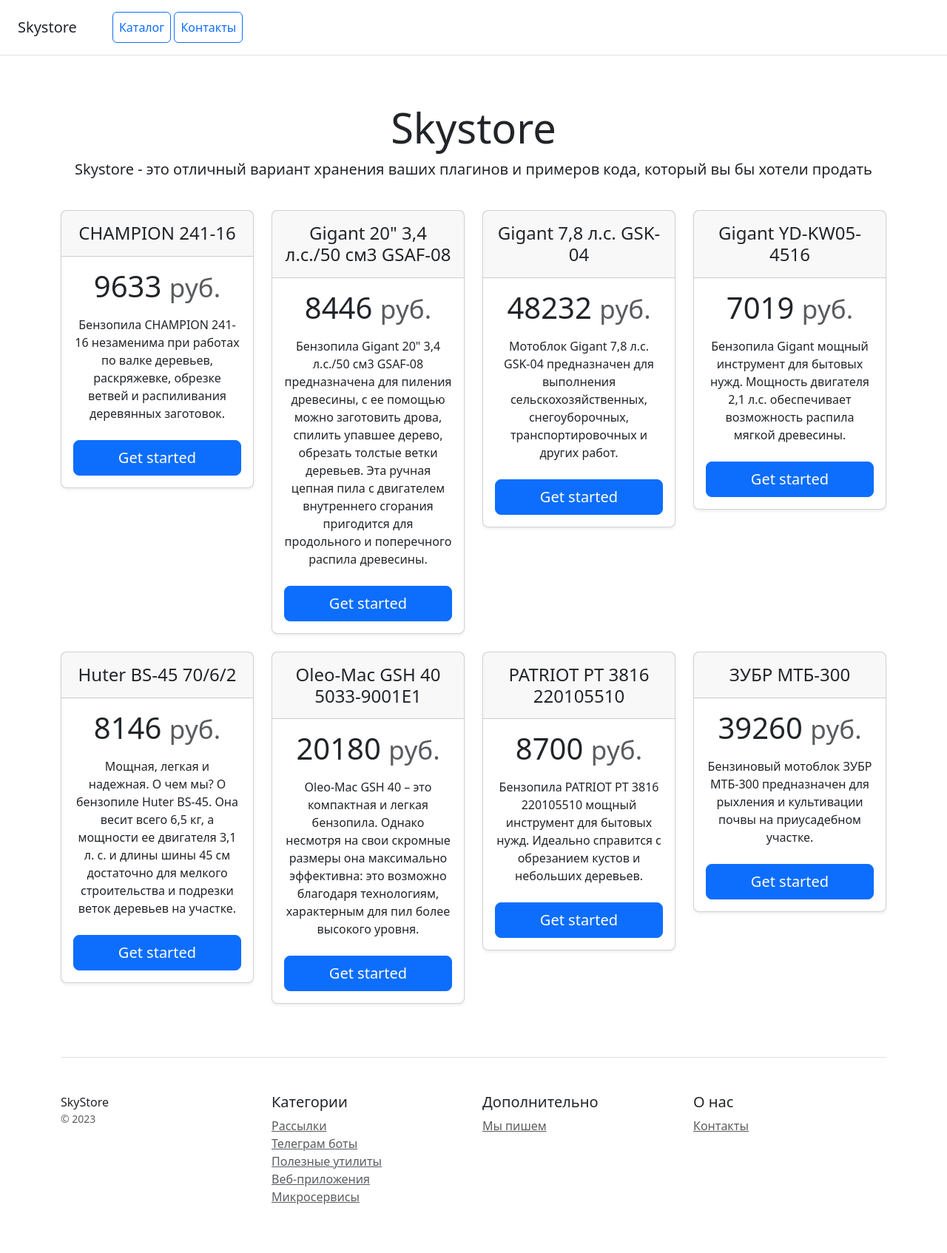
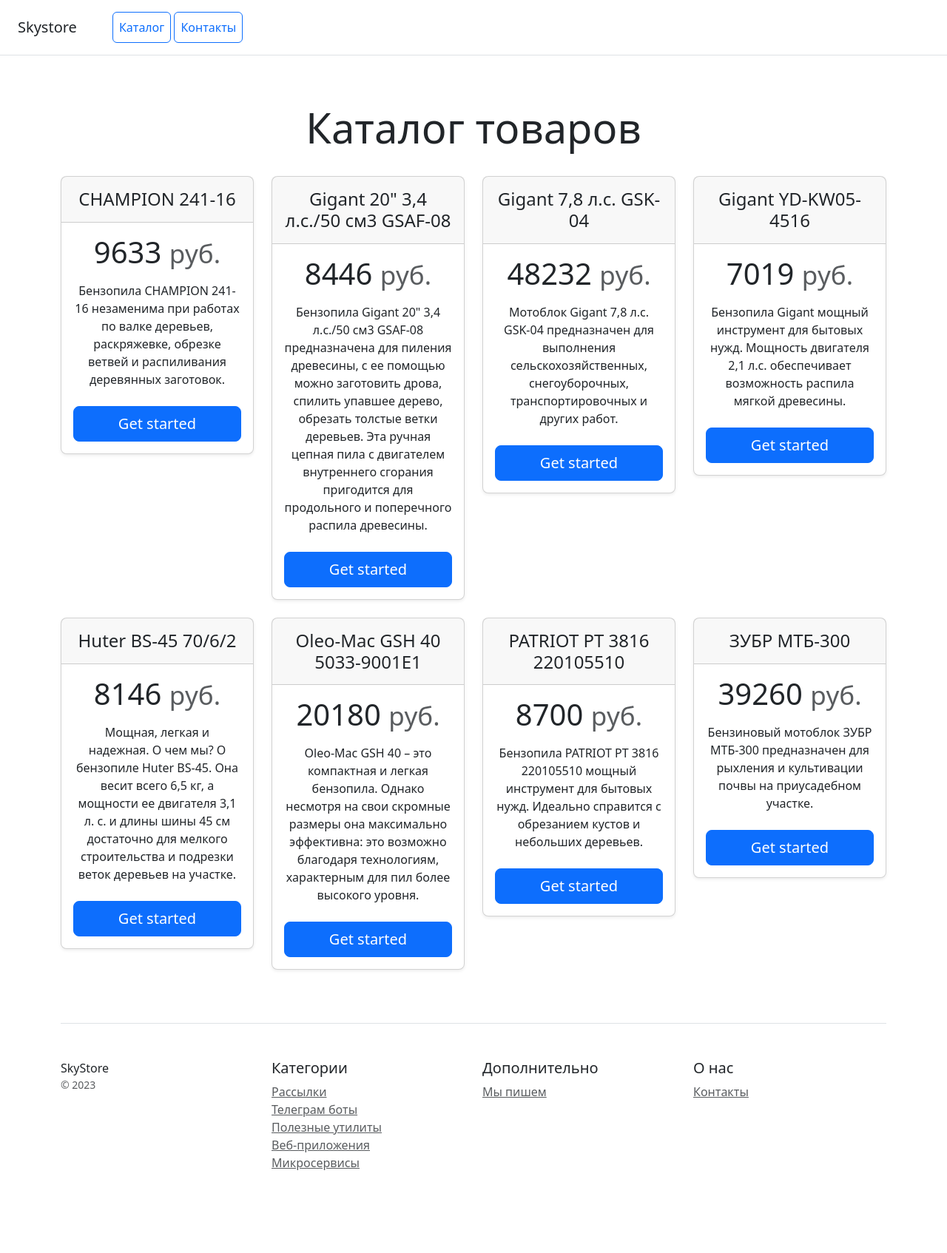
Before and after one commit to AidarPutilov/hm_19_2, a Django app: page / in a window 1280 px wide. Shown: the whole page at 74% size. After the commit the page ends 1582 px from the top, so only its background shows below. Run offline with Django 5.2, Linux system fonts and the light colour scheme; data comes from the database, SQL or seed files in the repository; some libraries are stand-ins or nearby versions.

Commit message:
Complete templates

```diff
--- /dev/null
+++ b/catalog/templates/base.html
@@ -0,0 +1,61 @@
+{% load static %}
+<!doctype html>
+<html lang="en">
+<head>
+    <meta charset="utf-8">
+    <meta name="viewport" content="width=device-width, initial-scale=1">
+    <title>{{ title }}</title>
+    <link href="{% static 'css/bootstrap.min.css' %}" rel="stylesheet">
+</head>
+<body>
+
+{% include 'include/menu.html' %}
+
+<div class="pricing-header px-3 py-3 pt-md-5 pb-md-4 mx-auto text-center">
+    <h1 class="display-4">{{ title }}</h1>
+</div>
+
+<div class="container">
+    <div class="row text-center">
+        {% block content %}
+
+        {% endblock %}
+    </div>
+
+    <footer class="pt-4 my-md-5 pt-md-5 border-top">
+        <div class="row">
+            <div class="col-12 col-md">
+                SkyStore
+                <small class="d-block mb-3 text-muted">&copy; 2023</small>
+            </div>
+            <div class="col-6 col-md">
+                <h5>Категории</h5>
+                <ul class="list-unstyled text-small">
+                    <li><a class="text-muted" href="#">Рассылки</a></li>
+                    <li><a class="text-muted" href="#">Телеграм боты</a></li>
+                    <li><a class="text-muted" href="#">Полезные утилиты</a></li>
+                    <li><a class="text-muted" href="#">Веб-приложения</a></li>
+                    <li><a class="text-muted" href="#">Микросервисы</a></li>
+                </ul>
+            </div>
+            <div class="col-6 col-md">
+                <h5>Дополнительно</h5>
+                <ul class="list-unstyled text-small">
+                    <li><a class="text-muted" href="#">Мы пишем</a></li>
+                </ul>
+            </div>
+            <div class="col-6 col-md">
+                <h5>О нас</h5>
+                <ul class="list-unstyled text-small">
+                    <li><a class="text-muted" href="/contacts/">Контакты</a></li>
+                </ul>
+            </div>
+        </div>
+    </footer>
+</div>
+
+<script src="{% static 'js/bootstrap.bundle.min.js' %}"
+        integrity="sha384-C6RzsynM9kWDrMNeT87bh95OGNyZPhcTNXj1NW7RuBCsyN/o0jlpcV8Qyq46cDfL"
+        crossorigin="anonymous"></script>
+</body>
+</html>
--- a/catalog/templates/home.html
+++ b/catalog/templates/home.html
@@ -1,26 +1,6 @@
-{% load static %}
-<!doctype html>
-<html lang="en">
-<head>
-    <meta charset="utf-8">
-    <meta name="viewport" content="width=device-width, initial-scale=1">
-    <title>Skystore</title>
-    <link href="{% static 'css/bootstrap.min.css' %}" rel="stylesheet">
-</head>
-<body>
-<div class="d-flex flex-column flex-md-row align-items-center p-3 px-md-4 mb-3 bg-white border-bottom box-shadow">
-    <h5 class="my-0 mr-md-auto font-weight-normal">Skystore</h5>
-    <nav class="ms-5">
-        <a class="p-2 btn btn-outline-primary" href="/">Каталог</a>
-        <a class="p-2 btn btn-outline-primary" href="/contacts/">Контакты</a>
-    </nav>
-</div>
+{% extends 'base.html' %}
 
-<div class="pricing-header px-3 py-3 pt-md-5 pb-md-4 mx-auto text-center">
-    <h1 class="display-4">Skystore</h1>
-    <p class="lead">Skystore - это отличный вариант хранения ваших плагинов и примеров кода, который вы бы хотели
-        продать</p>
-</div>
+{% block content %}
 
 <div class="container">
     <div class="row text-center">
@@ -60,41 +40,6 @@
             </div>
         </div> -->
     </div>
-
-    <footer class="pt-4 my-md-5 pt-md-5 border-top">
-        <div class="row">
-            <div class="col-12 col-md">
-                SkyStore
-                <small class="d-block mb-3 text-muted">&copy; 2023</small>
-            </div>
-            <div class="col-6 col-md">
-                <h5>Категории</h5>
-                <ul class="list-unstyled text-small">
-                    <li><a class="text-muted" href="#">Рассылки</a></li>
-                    <li><a class="text-muted" href="#">Телеграм боты</a></li>
-                    <li><a class="text-muted" href="#">Полезные утилиты</a></li>
-                    <li><a class="text-muted" href="#">Веб-приложения</a></li>
-                    <li><a class="text-muted" href="#">Микросервисы</a></li>
-                </ul>
-            </div>
-            <div class="col-6 col-md">
-                <h5>Дополнительно</h5>
-                <ul class="list-unstyled text-small">
-                    <li><a class="text-muted" href="#">Мы пишем</a></li>
-                </ul>
-            </div>
-            <div class="col-6 col-md">
-                <h5>О нас</h5>
-                <ul class="list-unstyled text-small">
-                    <li><a class="text-muted" href="/contacts/">Контакты</a></li>
-                </ul>
-            </div>
-        </div>
-    </footer>
 </div>
 
-<script src="{% static 'js/bootstrap.bundle.min.js' %}"
-        integrity="sha384-C6RzsynM9kWDrMNeT87bh95OGNyZPhcTNXj1NW7RuBCsyN/o0jlpcV8Qyq46cDfL"
-        crossorigin="anonymous"></script>
-</body>
-</html>
+{% endblock %}
--- /dev/null
+++ b/catalog/templates/include/menu.html
@@ -0,0 +1,7 @@
+<div class="d-flex flex-column flex-md-row align-items-center p-3 px-md-4 mb-3 bg-white border-bottom box-shadow">
+    <h5 class="my-0 mr-md-auto font-weight-normal">Skystore</h5>
+    <nav class="ms-5">
+        <a class="p-2 btn btn-outline-primary" href="{% url 'catalog:home' %}">Каталог</a>
+        <a class="p-2 btn btn-outline-primary" href="{% url 'catalog:contacts' %}">Контакты</a>
+    </nav>
+</div>
--- a/catalog/views.py
+++ b/catalog/views.py
@@ -6,7 +6,8 @@
 def home(request):
     product_list = Product.objects.all()
     context = {
-        'object_list': product_list
+        'object_list': product_list,
+        'title': 'Каталог товаров'
     }
     return render(request, 'home.html', context)
 
@@ -17,4 +18,7 @@
         phone = request.POST.get('phone')
         message = request.POST.get('message')
         print(f'Message from {name}(tel.: {phone}): {message}')
-    return render(request, 'contacts.html')
+    context = {
+        'title': 'Контакты'
+    }
+    return render(request, 'contacts.html', context)
```
Also changed, not shown: catalog/templates/contacts.html (+7 -58 lines).
